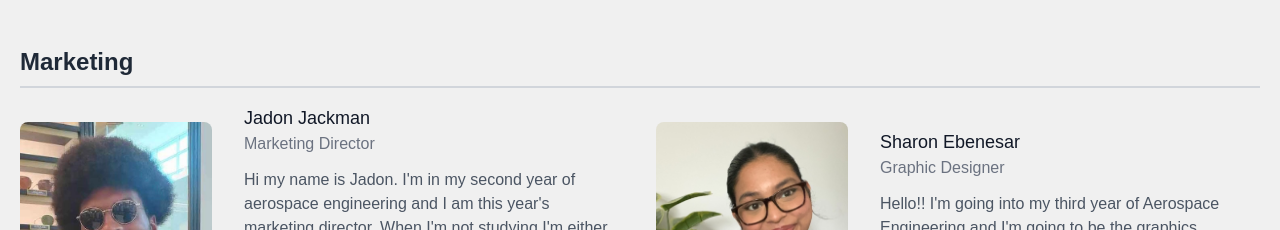
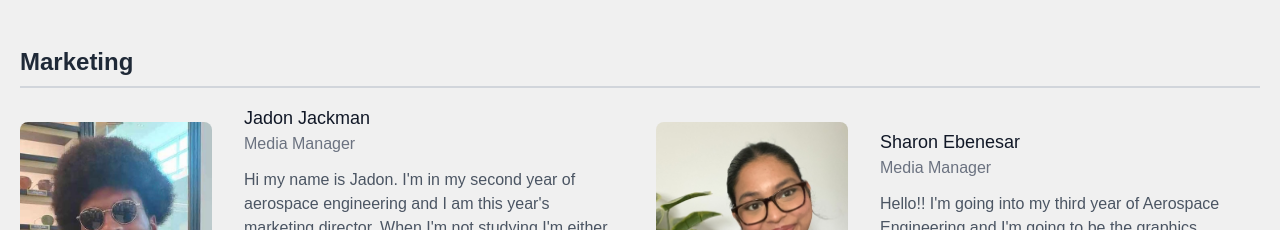
Before and after one commit to Tmet-Aero-Design/TMetAeroWebsite, a React (Create React App) app: page /#/OurTeam in a window 1280 px wide. Shown: the part 4187-4417 px from the top of the page. Built offline with nearby package versions, Linux system fonts and the light colour scheme.

Commit message:
Updated Media Roles

```diff
--- a/src/teamData.js
+++ b/src/teamData.js
@@ -358,7 +358,7 @@ const teamMembers = [
     },
     {
       name: "Jadon Jackman",
-      role: "Marketing Director",
+      role: "Media Manager",
       subteam: "Marketing",
       description: "Hi my name is Jadon. I'm in my second year of aerospace engineering and I am this year's marketing director. When I'm not studying I'm either drawing or in the gym. If you ever see me around campus feel free to stop me.",
       image: "team_pictures/JadonJ.jpg",
@@ -371,7 +371,7 @@ const teamMembers = [
     },
     {
       name: "Sharon Ebenesar",
-      role: "Graphic Designer",
+      role: "Media Manager",
       subteam: "Marketing",
       description: "Hello!! I'm going into my third year of Aerospace Engineering and I'm going to be the graphics designer for the team.",
       image: "team_pictures/Sharon-Ebenesar.png",
```
